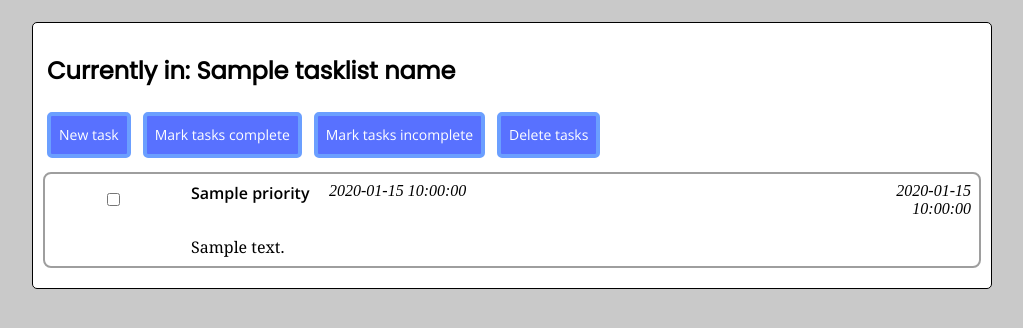
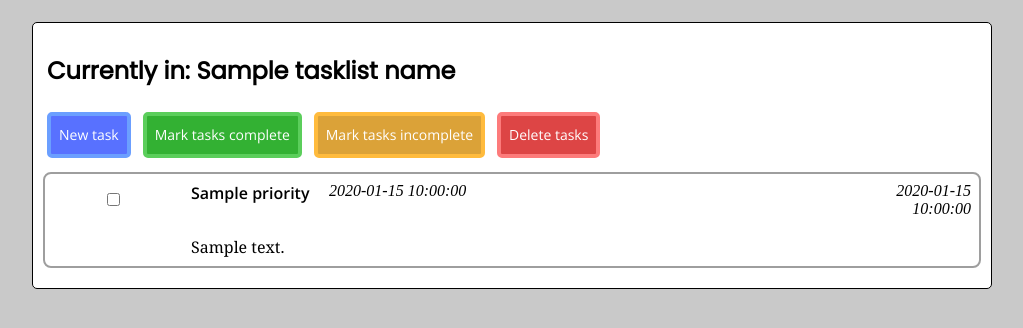
Before and after one commit to onstop4/WillDo, a Flask app: template willdo/templates/within_tasklist/select_task.html in a window 1280 px wide. Shown: the part 69-397 px from the top of the page, without its empty margins (128-1151 px from the left). Run offline with Flask 2, Linux system fonts and the light colour scheme; the template is opened without the code that fills it: most values are stand-ins (such as "Sample title", 1, 10 or a date in 2020); parts of the project's set-up code (start-up, migrations or seed data) failed here and were passed over.

Commit message:
Adjust button colors on list of tasks page.
CSS was added for different kinds of buttons.
There's still the normal (blue) button, but now
there's also red, yellow, and green buttons.
These colors were applied to the buttons on
the list of tasks page.

```diff
--- a/willdo/static/styles/main.css
+++ b/willdo/static/styles/main.css
@@ -113,3 +113,42 @@ input.button, input.button:visited {
     box-sizing: content-box;
     line-height: unset;
 }
+
+.button--red {
+    border: 4px solid rgb(253, 123, 123);
+    background-color: rgb(221, 69, 69);
+}
+
+.button--red:hover {
+    background-color: rgb(255, 180, 180);
+}
+
+.button--red:active {
+    background-color: rgb(165, 50, 50);
+}
+
+.button--yellow {
+    border: 4px solid rgb(255, 187, 61);
+    background-color: rgb(219, 162, 56);
+}
+
+.button--yellow:hover {
+    background-color: rgb(255, 210, 125);
+}
+
+.button--yellow:active {
+    background-color: rgb(97, 71, 23);
+}
+
+.button--green {
+    border: 4px solid rgb(91, 206, 91);
+    background-color: rgb(51, 177, 51);
+}
+
+.button--green:hover {
+    background-color: rgb(136, 206, 136);
+}
+
+.button--green:active {
+    background-color: rgb(32, 110, 32);
+}
--- a/willdo/templates/within_tasklist/select_task.html
+++ b/willdo/templates/within_tasklist/select_task.html
@@ -7,9 +7,9 @@
     <div class="common-actions">
         <input class="button" type="submit" name="create-task" value="New task">
         {% if tasks %}
-        <input class="button" type="submit" name="mark-tasks-complete" value="Mark tasks complete">
-        <input class="button" type="submit" name="mark-tasks-incomplete" value="Mark tasks incomplete">
-        <input class="button" type="submit" name="delete-tasks" value="Delete tasks">
+        <input class="button button--green" type="submit" name="mark-tasks-complete" value="Mark tasks complete">
+        <input class="button button--yellow" type="submit" name="mark-tasks-incomplete" value="Mark tasks incomplete">
+        <input class="button button--red" type="submit" name="delete-tasks" value="Delete tasks">
         {% endif %}
     </div>
 
```
